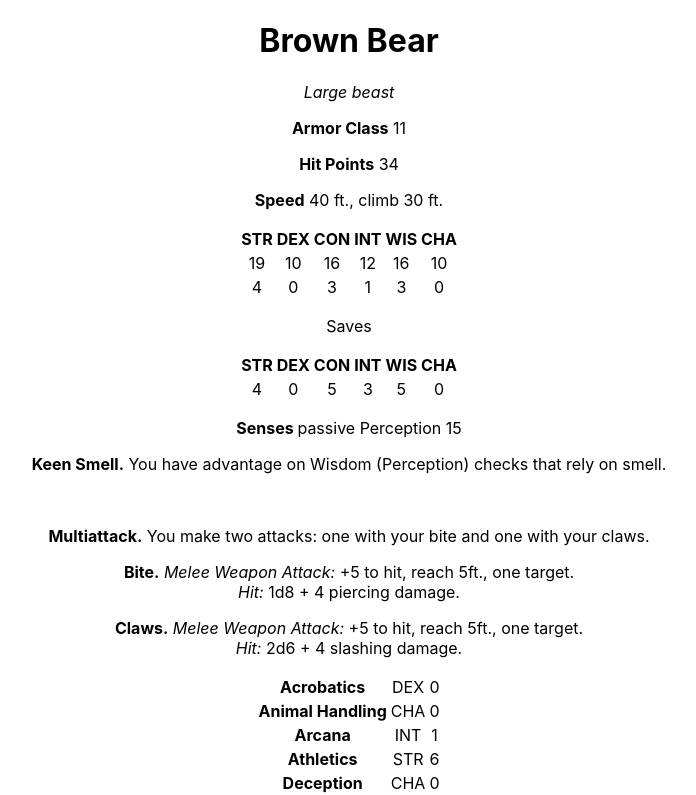
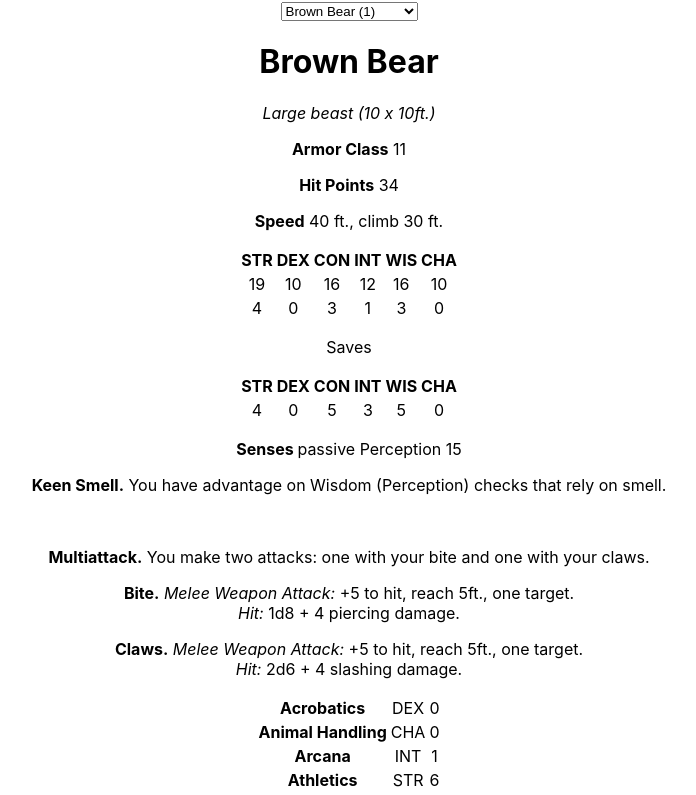
Before and after one commit to hopesmyth/beastForm, a React (Create React App) app: page / in a window 1280 px wide. Shown: the top 795 px of the page, without its empty margins (291-987 px from the left). Built offline with nearby package versions, Linux system fonts and the light colour scheme.

Commit message:
Minor tweaks

```diff
--- a/src/App.js
+++ b/src/App.js
@@ -534,6 +534,25 @@ var beastFuncs = new Map([
   ["cat", cat]
 ]);
 
+function sizeSquares(sizeClass) {
+  switch (sizeClass) {
+    case "Tiny":
+      return 2.5;
+    case "Small":
+      return 5;
+    case "Medium":
+      return 5;
+    case "Large":
+      return 10;
+    case "Huge":
+      return 15;
+    case "Gargantuan":
+      return 20;
+    default:
+      return 0;
+  }
+}
+
 class App extends Component {
 
   constructor(props) {
@@ -558,8 +577,16 @@ class App extends Component {
 
     return (
       <div className="App">
+        <select value={this.state.value} onChange={this.handleChange}>
+          <option value={"cat"}>Cat (0)</option>
+          <option value={"brownBear"}>Brown Bear (1)</option>
+          <option value={"direWolf"}>Dire Wolf (1)</option>
+          <option value={"giantOctopus"}>Giant Octopus (1S)</option>
+          <option value={"giantSpider"}>Giant Spider (1)</option>
+          <option value={"giantToad"}>Giant Toad (1S)</option>
+        </select>
         <h1>{beast.name}</h1>
-        <p><em>{beast.size} beast</em></p>
+        <p><em>{beast.size} beast ({sizeSquares(beast.size)} x {sizeSquares(beast.size)}ft.)</em></p>
         <p><strong>Armor Class</strong> {beast.ac}</p>
         <p><strong>Hit Points</strong> {beast.hp}</p>
         {beastForm.renderSpeed()}
@@ -592,14 +619,6 @@ class App extends Component {
         <br/>
         {beastForm.renderActions()}
         {skillTable(beastForm)}
-        <select value={this.state.value} onChange={this.handleChange}>
-          <option value={"cat"}>Cat (0)</option>
-          <option value={"brownBear"}>Brown Bear (1)</option>
-          <option value={"direWolf"}>Dire Wolf (1)</option>
-          <option value={"giantOctopus"}>Giant Octopus (1S)</option>
-          <option value={"giantSpider"}>Giant Spider (1)</option>
-          <option value={"giantToad"}>Giant Toad (1S)</option>
-        </select>
       </div>
     );
   }
```
